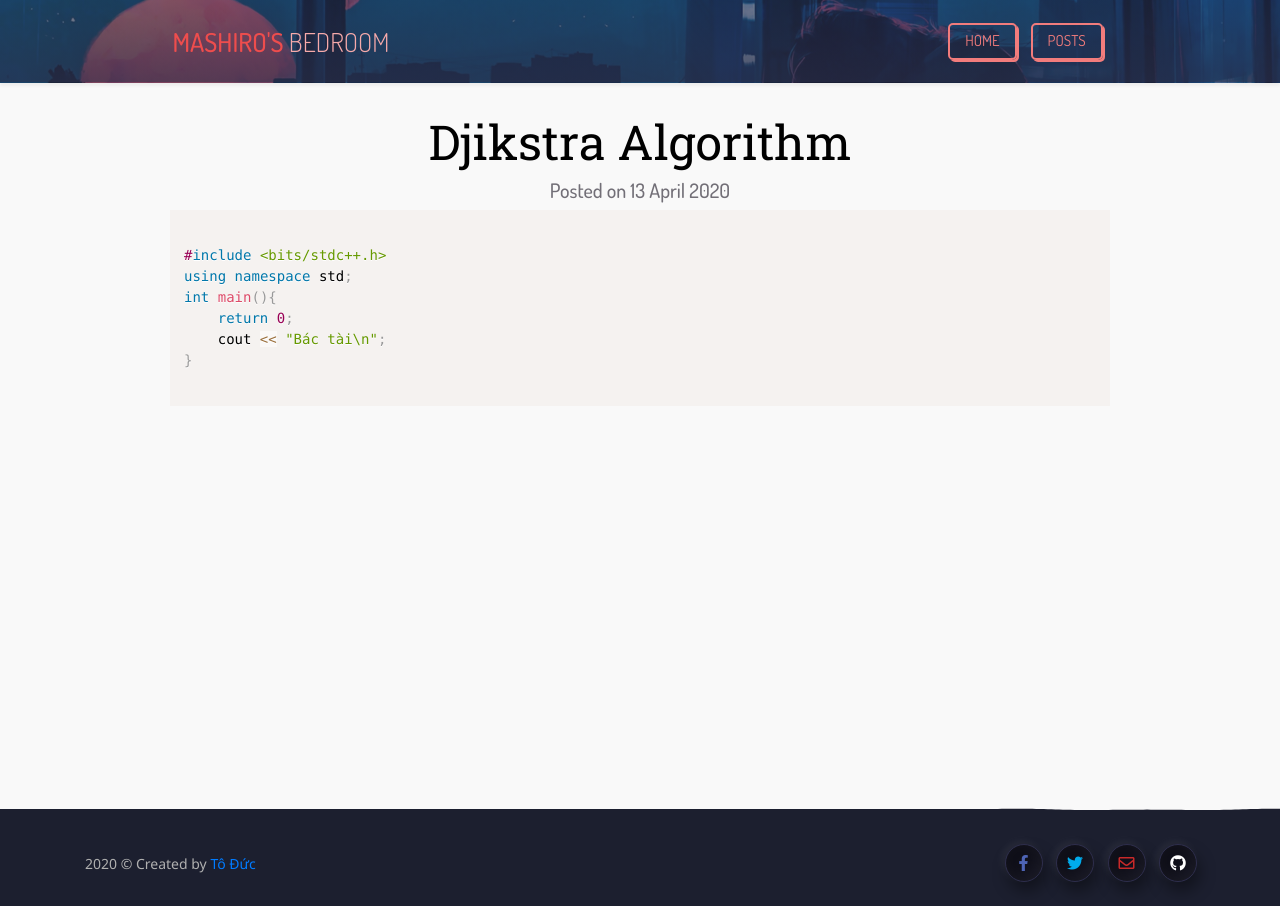
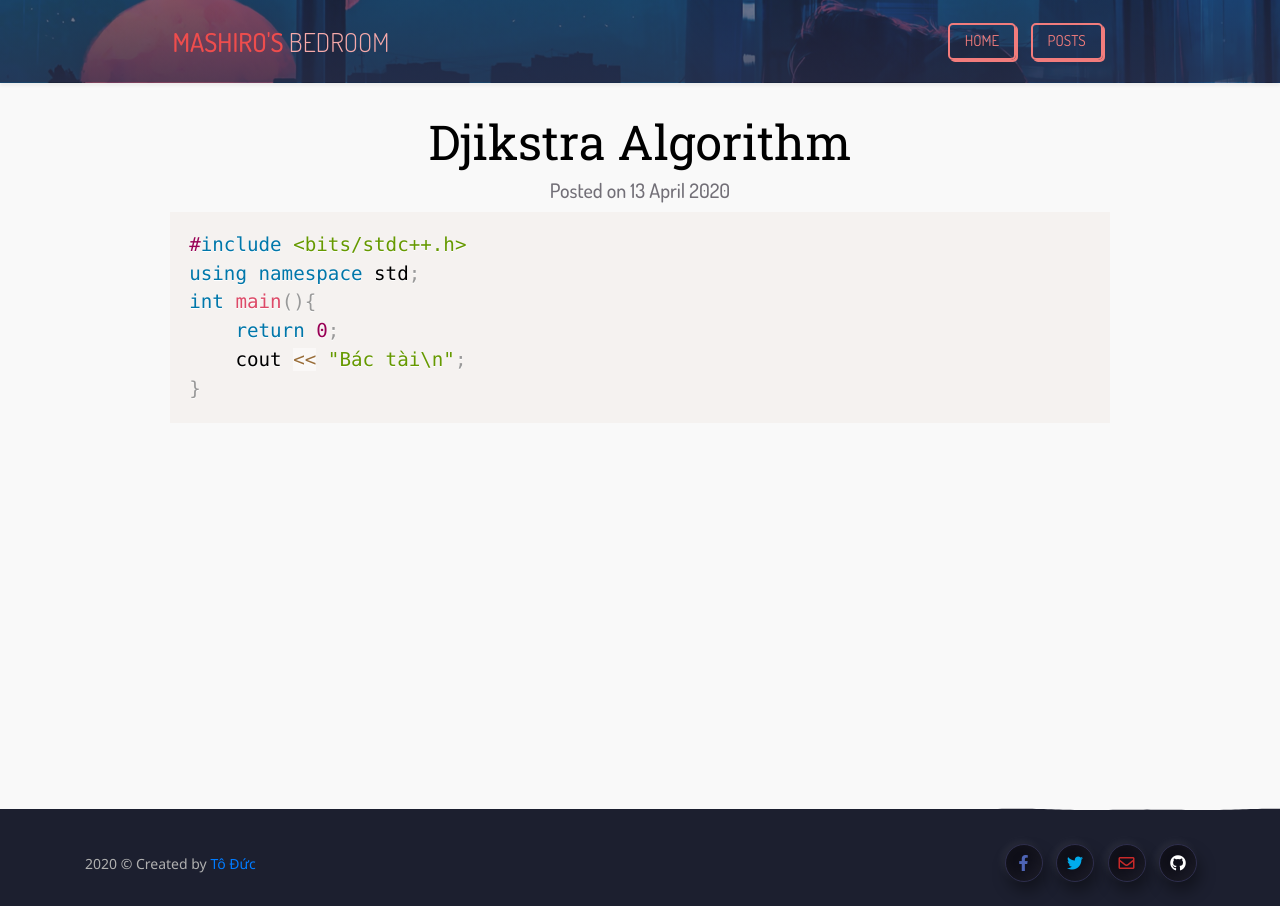
Before and after one commit to 20toduc01/20toduc01.github.io, a Jekyll site: the page built from _posts/2020-4-18-Dijkstra.markdown, in a window 1280 px wide. Built offline with Jekyll 4.4.1, drawn with Linux system fonts in a browser that asks for light colours; nearby versions of some CDN libraries; comment, search, counter and statistics services are not loaded.

Commit message:
Minor UI improvements

````diff
--- a/_posts/2020-04-14-welcome-to-jekyll.markdown
+++ b/_posts/2020-04-14-welcome-to-jekyll.markdown
@@ -38,13 +38,13 @@ Where `YEAR` is a four-digit number, `MONTH` and `DAY` are both two-digit number
 
 Jekyll also offers powerful support for code snippets:
 
-{% highlight ruby %}
+```cpp
 def print_hi(name)
   puts "Hi, #{name}"
 end
 print_hi('Tom')
 #=> prints 'Hi, Tom' to STDOUT.
-{% endhighlight %}
+```
 
 Check out the [Jekyll docs][jekyll-docs] for more info on how to get the most out of Jekyll. File all bugs/feature requests at [Jekyll’s GitHub repo][jekyll-gh]. If you have questions, you can ask them on [Jekyll Talk][jekyll-talk].
 
--- a/_posts/2020-4-18-Dijkstra.markdown
+++ b/_posts/2020-4-18-Dijkstra.markdown
@@ -6,12 +6,11 @@ categories: post CP
 ---
 
 
-<pre><code class="lang-cpp">
+```cpp
 #include <bits/stdc++.h>
 using namespace std;
 int main(){
     return 0;
     cout << "Bác tài\n";
 }
-
-</code></pre>
+```
--- a/assets/css/default.css
+++ b/assets/css/default.css
@@ -14,7 +14,7 @@ body {
     padding: 0;
     font-family: helvetica, arial, tahoma, verdana;
     line-height: 20px;
-    font-size: 14px;
+    font-size: 16px;
     color: #726f77;
 }
 
--- a/assets/css/footer.css
+++ b/assets/css/footer.css
@@ -10,6 +10,7 @@ footer {
     /* Firefox */
     -ms-user-select: none;
     /* Internet Explorer/Edge */
+    font-size: 14px;
 }
 
 footer p, footer strong, footer b, footer {
--- a/assets/css/post.css
+++ b/assets/css/post.css
@@ -10,3 +10,7 @@
     font-size: 3rem;
     color: #000000;
 }
+
+.highlight {
+    font-size: 1.2rem;
+}
````
